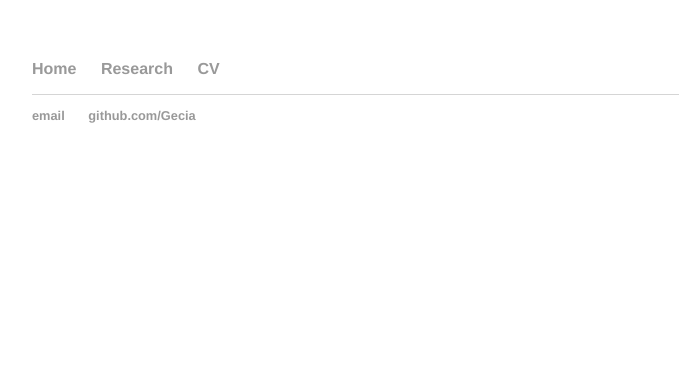
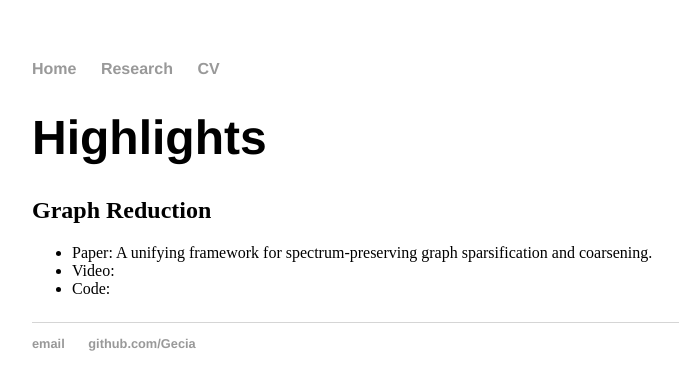
Before and after one commit to Gecia/gecia.github.io, a Jekyll site: the page built from research/index.html, in a window 1280 px wide. Shown: the top 390 px of the page, without its empty margins (160-839 px from the left). Built offline with Jekyll 4.4.1, drawn with Linux system fonts in a browser that asks for light colours.

Commit message:
working on it

```diff
--- a/index.html
+++ b/index.html
@@ -3,7 +3,7 @@ layout: default
 title: Gecia Bravo-Hermsdorff
 ---
 <div class="blurb">
-	<p>Under construction...</p>
+	<p>Gecia Bravo-Hermsdorff</p>
 	<img src="https://user-images.githubusercontent.com/7483992/73984461-ad0a8280-4906-11ea-854c-f91b57d27b63.jpeg"
 		 style="width:335px;height:260px;"
 	     alt="GeciaBravoHermsdorff_FacePicture_0"> <!-- 1005 x 781, 335 x 260 -->
--- a/research/index.html
+++ b/research/index.html
@@ -4,17 +4,43 @@ title: Gecia Bravo-Hermsdorff
 ---
 <div class="blurb">
 
-<!-- 	<h1>Highlights</h1>
+	<h1>Highlights</h1>
 	<p>
-		<h2>Graph Cumulants</h2>
-	</p>
-	<p>
-		<h2>Graph Reduction</h2>
+
+<!-- 	<h2>Graph cumulants</h2>
 		<ul>
 			<li>Pdf: </li>
+			<li>Video: </li>
+			<li>Code: </li>
+		</ul>
+
+	<p> -->
+
+	<h2>Graph Reduction</h2>
+		<ul>
+			<li>Paper: A unifying framework for spectrum-preserving graph sparsification and coarsening. </li>
+			<li>Video: </li>
+			<li>Code: </li>
+		</ul>
+	</p>
+
+<!-- 	<p>
+	<h2>Human priors over relational structure</h2>
+		<ul>
+			<li>Thesis: </li>
 			<li>Pdf: </li>
 			<li>Video: </li>
 		</ul>
-	</p> -->
+	</p>
+
+	<h2>Human priors over relational structure</h2>
+		<ul>
+			<li>Data: </li>
+			<li>Pdf: </li>
+			<li>Video: </li>
+		</ul>  -->
+	</p>
+
+
 
 </div><!-- /.blurb -->
```
